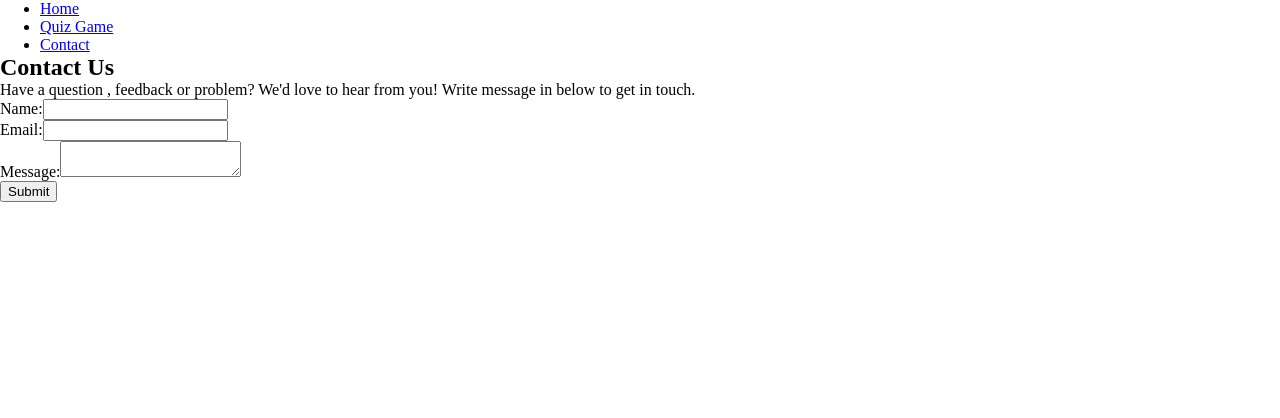
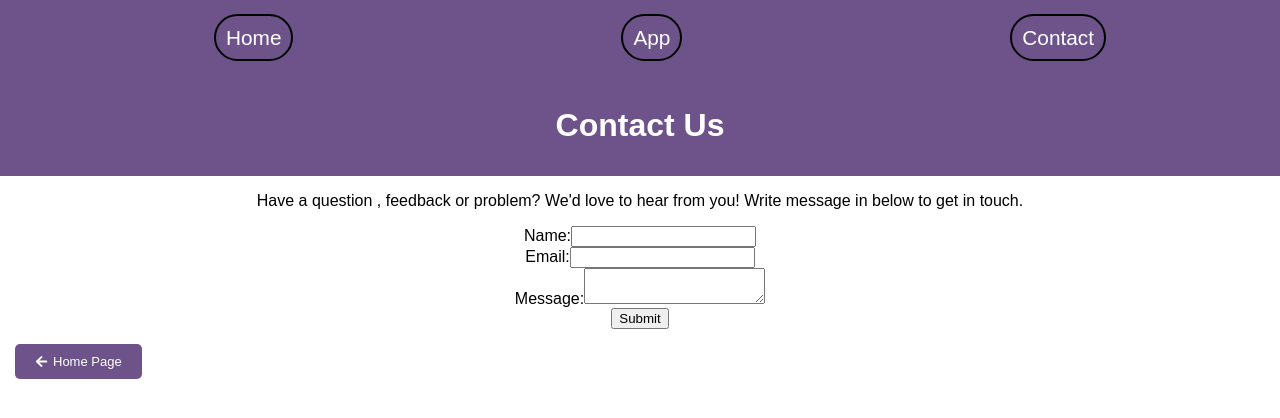
Before and after one commit to bayanwafa/certification-project3, a React (Vite) app: page /Contact in a window 1280 px wide. Shown: the top 418 px of the page. Built offline with nearby package versions, Linux system fonts and the light colour scheme.

Commit message:
add logo and style back arrow, start game button

```diff
--- a/package.json
+++ b/package.json
@@ -12,6 +12,7 @@
     "@reduxjs/toolkit": "^2.1.0",
     "react": "^18.2.0",
     "react-dom": "^18.2.0",
+    "react-icons": "^5.0.1",
     "react-redux": "^9.1.0",
     "react-router-dom": "^6.22.1",
     "redux": "^5.0.1"
--- a/src/App.jsx
+++ b/src/App.jsx
@@ -3,6 +3,7 @@ import { BrowserRouter as Router, Routes, Route, Link } from 'react-router-dom';
 import Home from './components/Home';
 import QuizGame from './components/QuizGame';
 import Contact from './components/Contact';
+
 
 const App = () => {
   return (
@@ -14,7 +15,7 @@ const App = () => {
               <Link to="/">Home</Link>
             </li>
             <li>
-              <Link to="/QuizGame">Quiz Game</Link>
+              <Link to="/QuizGame">App</Link>
             </li>
             <li>
               <Link to="/Contact">Contact</Link>
--- a/src/components/Contact.jsx
+++ b/src/components/Contact.jsx
@@ -1,5 +1,6 @@
 import React, { useState } from 'react';
 import { useNavigate } from 'react-router-dom';
+import { FaArrowLeft } from 'react-icons/fa';
 
 const Contact = () => {
   const navigate = useNavigate();
@@ -50,7 +51,9 @@ const Contact = () => {
 
   return (
     <div>
-      <h2>Contact Us</h2>
+      <header>
+        <h1>Contact Us</h1>
+      </header>
       {!submitted ? (
         <form onSubmit={handleSubmit}>
           <p> Have a question , feedback or problem? We'd love to hear from you! Write message in below to get in touch. </p>
@@ -87,9 +90,9 @@ const Contact = () => {
       ) : (
         <div>
           <p>Thank you for your message, We have received your request.</p>
-          <button onClick={() => navigate('/')}>Back to Home</button>
         </div>
       )}
+      <button className='back-arrow' onClick={() => navigate('/')}> <FaArrowLeft /> Home Page</button>
     </div>
   );
 };
--- a/src/components/Home.jsx
+++ b/src/components/Home.jsx
@@ -1,12 +1,22 @@
+import React from "react";
+import { useNavigate } from 'react-router-dom';
+
 const Home = () => {
+  const navigate = useNavigate();
+
+
   return (
     <div>
+      <header>
+        <h1>Home Page</h1>
+      </header>
       <h3>This is a Basic Setup for Certification Project III</h3>
       <p>As you can see, we have a basic router setup, with links to separate pages</p>
       <p>As you can see, we can open separate components in these routes </p>
       <p>You will need to incorporate router logically into your project option,
         and how you do it may differ according to which project you use
       </p>
+      <button className='start-game' onClick={() => navigate('/QuizGame')}>Start Quiz Game</button>
     </div>
   )
 }
--- a/src/components/QuizGame.jsx
+++ b/src/components/QuizGame.jsx
@@ -0,0 +1,24 @@
+import React from 'react';
+import { useNavigate } from 'react-router-dom';
+import { FaArrowLeft } from 'react-icons/fa';
+import logo from '../image/quiz.jpg';
+
+
+const QuizGame = () => {
+  const navigate = useNavigate();
+
+
+
+  return (
+    <div>
+      <header>
+        <img src={logo} alt="Quiz Image" />
+        <h1>Quiz Game</h1>
+      </header>
+
+      <button className='back-arrow' onClick={() => navigate('/')}> <FaArrowLeft /> Home Page</button>
+    </div>
+  );
+};
+
+export default QuizGame;
--- a/src/index.css
+++ b/src/index.css
@@ -1,12 +1,87 @@
-*,
-*::before,
-*::after {
-  box-sizing: border-box;
+body {
+  font-family: 'Arial', sans-serif;
+  text-align: center;
   margin: 0;
+  padding: 0;
 }
 
-img,
-svg {
-  display: block;
-  max-width: 100%;
+/* Navigation styling */
+nav {
+  background-color: #6e538a;
+  color: white;
+  padding: 10px;
 }
+
+nav ul {
+  list-style: none;
+  display: flex;
+  justify-content: space-around;
+}
+
+nav a {
+  color: white;
+  text-decoration: none;
+  font-size: 1.3em;
+  border: 2px solid black;
+  padding: 10px 10px;
+  border-radius: 25px;
+}
+
+/* Hover effect for navigation links */
+nav a:hover {
+  text-decoration: underline;
+  color: #330466;
+  background-color: #d8cece;
+}
+
+/* Logo styling */
+header img {
+  width: 70px;
+  height: auto;
+}
+
+/* Header styling */
+header {
+  background-color: #6e538a;
+  color: white;
+  padding: 10px;
+  display: flex;
+  align-items: center;
+  justify-content: center;
+}
+
+header h1 {
+  flex-grow: 1;
+}
+
+/* Back Button styling */
+.back-arrow {
+  background-color: #6e538a;
+  color: white;
+  font-size: 13px;
+  border: none;
+  padding: 10px 20px;
+  border-radius: 5px;
+  cursor: pointer;
+  display: flex;
+  align-items: center;
+  margin: 15px;
+}
+
+.back-arrow svg {
+  margin-right: 5px;
+}
+
+.start-game {
+  background-color: #6e538a;
+  color: white;
+  border: none;
+  border-radius: 5px;
+  padding: 10px 20px;
+  font-size: 16px;
+  cursor: pointer;
+}
+
+.start-game:hover {
+  background-color: #4d3a63;
+}
```
Also changed, not shown: src/image/quiz.jpg (added), 1 other file (tests, documents, lock files or other folders). Lines whose indentation alone changed are shown as unchanged.
